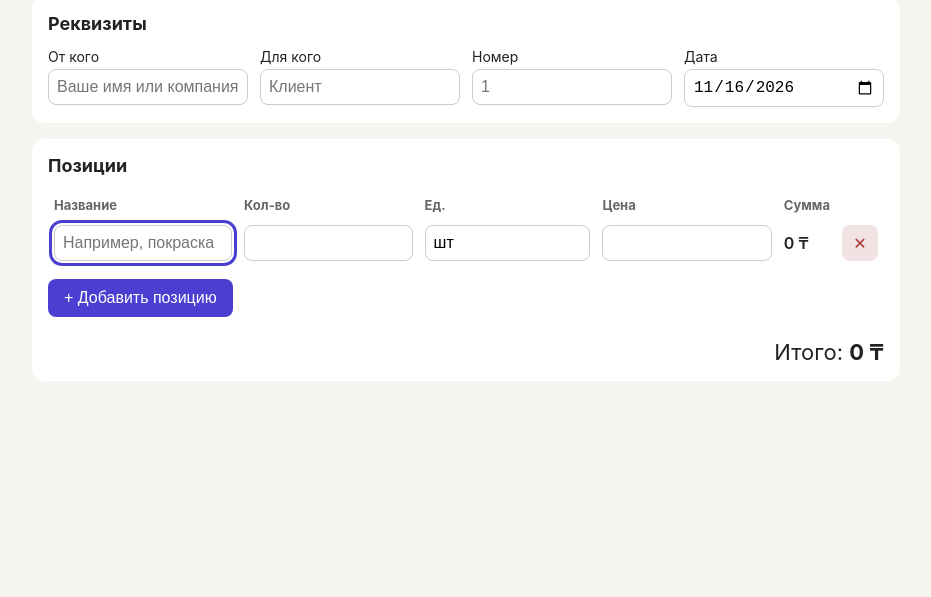
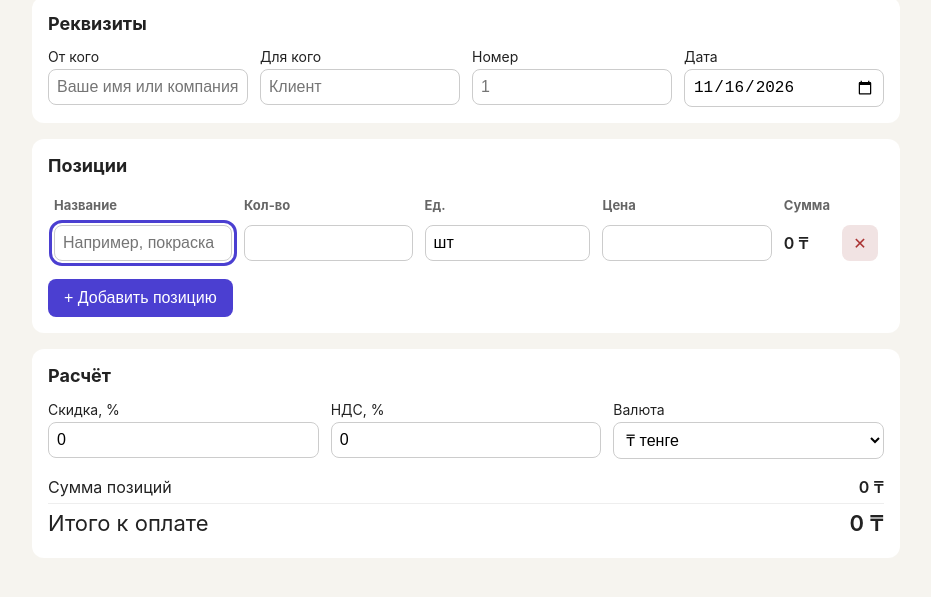
Before and after one commit to nurbayevkin-dev/smeta-ainur-askerbekova, a plain HTML site: page index.html in a window 1280 px wide. Shown: the part 91-688 px from the top of the page, without its empty margins (174-1105 px from the left). Drawn offline with Linux system fonts and the light colour scheme.

Commit message:
Добавить скидку, НДС и валюту

```diff
--- a/index.html
+++ b/index.html
@@ -37,7 +37,29 @@
         <tbody id="rows"></tbody>
       </table>
       <button type="button" id="add" class="add">+ Добавить позицию</button>
-      <p class="total">Итого: <strong id="total">0 ₸</strong></p>
+    </section>
+
+    <section class="card">
+      <h2>Расчёт</h2>
+      <div class="settings">
+        <label>Скидка, % <input type="number" id="discount" min="0" max="100" step="any" inputmode="decimal" value="0"></label>
+        <label>НДС, % <input type="number" id="vat" min="0" step="any" inputmode="decimal" value="0"></label>
+        <label>Валюта
+          <select id="currency">
+            <option value="₸">₸ тенге</option>
+            <option value="₽">₽ рубли</option>
+            <option value="$">$ доллары</option>
+            <option value="€">€ евро</option>
+          </select>
+        </label>
+      </div>
+      <dl class="summary">
+        <div><dt>Сумма позиций</dt><dd id="subtotal">0 ₸</dd></div>
+        <div id="discount-row" hidden><dt>Скидка <span id="discount-label"></span></dt><dd id="discount-amount">0 ₸</dd></div>
+        <div id="after-discount-row" hidden><dt>Со скидкой</dt><dd id="after-discount">0 ₸</dd></div>
+        <div id="vat-row" hidden><dt>НДС <span id="vat-label"></span></dt><dd id="vat-amount">0 ₸</dd></div>
+        <div class="grand"><dt>Итого к оплате</dt><dd id="total">0 ₸</dd></div>
+      </dl>
     </section>
   </main>
 
--- a/script.js
+++ b/script.js
@@ -1,6 +1,8 @@
 const rows = document.getElementById('rows');
 const template = document.getElementById('row-template');
-const totalEl = document.getElementById('total');
+const discountInput = document.getElementById('discount');
+const vatInput = document.getElementById('vat');
+const currencySelect = document.getElementById('currency');
 
 // Дата по умолчанию — сегодня
 const now = new Date();
@@ -14,18 +16,50 @@ function toNumber(value) {
   return Number.isFinite(n) ? n : 0;
 }
 
+function round(n) {
+  return Math.round(n * 100) / 100;
+}
+
 function formatMoney(n) {
-  return n.toLocaleString('ru-RU', { maximumFractionDigits: 2 }) + ' ₸';
+  return n.toLocaleString('ru-RU', { maximumFractionDigits: 2 }) + ' ' + currencySelect.value;
+}
+
+function setText(id, text) {
+  document.getElementById(id).textContent = text;
 }
 
 function recalc() {
-  let total = 0;
+  // 1. Сумма позиций
+  let subtotal = 0;
   rows.querySelectorAll('tr').forEach((row) => {
     const sum = toNumber(row.querySelector('.qty').value) * toNumber(row.querySelector('.price').value);
-    row.querySelector('.sum').textContent = formatMoney(sum);
-    total += sum;
+    row.querySelector('.sum').textContent = formatMoney(round(sum));
+    subtotal += sum;
   });
-  totalEl.textContent = formatMoney(total);
+  subtotal = round(subtotal);
+
+  // 2. Скидка (от 0 до 100 %)
+  const discountPercent = Math.min(Math.max(toNumber(discountInput.value), 0), 100);
+  const discount = round(subtotal * discountPercent / 100);
+  const afterDiscount = round(subtotal - discount);
+
+  // 3. НДС считается от суммы со скидкой
+  const vatPercent = Math.max(toNumber(vatInput.value), 0);
+  const vat = round(afterDiscount * vatPercent / 100);
+  const total = round(afterDiscount + vat);
+
+  setText('subtotal', formatMoney(subtotal));
+  setText('discount-label', discountPercent + ' %');
+  setText('discount-amount', '−' + formatMoney(discount));
+  setText('after-discount', formatMoney(afterDiscount));
+  setText('vat-label', vatPercent + ' %');
+  setText('vat-amount', '+' + formatMoney(vat));
+  setText('total', formatMoney(total));
+
+  // Скидка 0 — строки скидки скрыты; НДС 0 — строка НДС скрыта
+  document.getElementById('discount-row').hidden = discountPercent === 0;
+  document.getElementById('after-discount-row').hidden = discountPercent === 0;
+  document.getElementById('vat-row').hidden = vatPercent === 0;
 }
 
 function addRow() {
@@ -37,6 +71,9 @@ function addRow() {
 
 // Ввод в любое поле — сразу пересчёт
 rows.addEventListener('input', recalc);
+discountInput.addEventListener('input', recalc);
+vatInput.addEventListener('input', recalc);
+currencySelect.addEventListener('change', recalc);
 
 // Кнопка ✕ удаляет строку
 rows.addEventListener('click', (event) => {
--- a/styles.css
+++ b/styles.css
@@ -51,3 +51,14 @@ button:focus-visible, input:focus-visible { outline: 3px solid #4b3fd1; outline-
   .items td[data-label]::before { content: attr(data-label); display: block; font-size: 12px; color: #666; }
   .total { text-align: left; }
 }
+
+/* Расчёт: скидка, НДС, валюта */
+.settings { display: flex; flex-wrap: wrap; gap: 12px; margin-bottom: 12px; }
+.settings label { flex: 1 1 140px; display: flex; flex-direction: column; gap: 4px; font-size: 14px; }
+select { width: 100%; padding: 8px; font-size: 16px; border: 1px solid #ccc; border-radius: 8px; background: #fff; }
+.summary { margin: 0; }
+.summary div { display: flex; justify-content: space-between; padding: 6px 0; border-bottom: 1px solid #eee; }
+.summary dt, .summary dd { margin: 0; }
+.summary dd { font-weight: 600; white-space: nowrap; }
+.summary .grand { font-size: 22px; border-bottom: none; }
+.summary [hidden] { display: none; }
```
